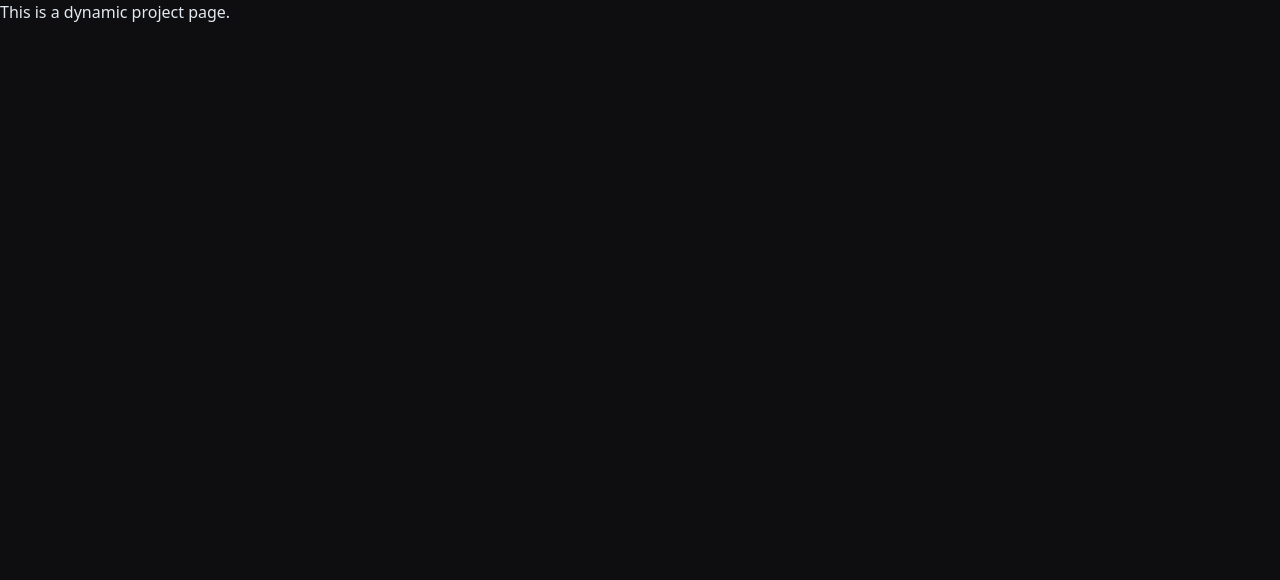
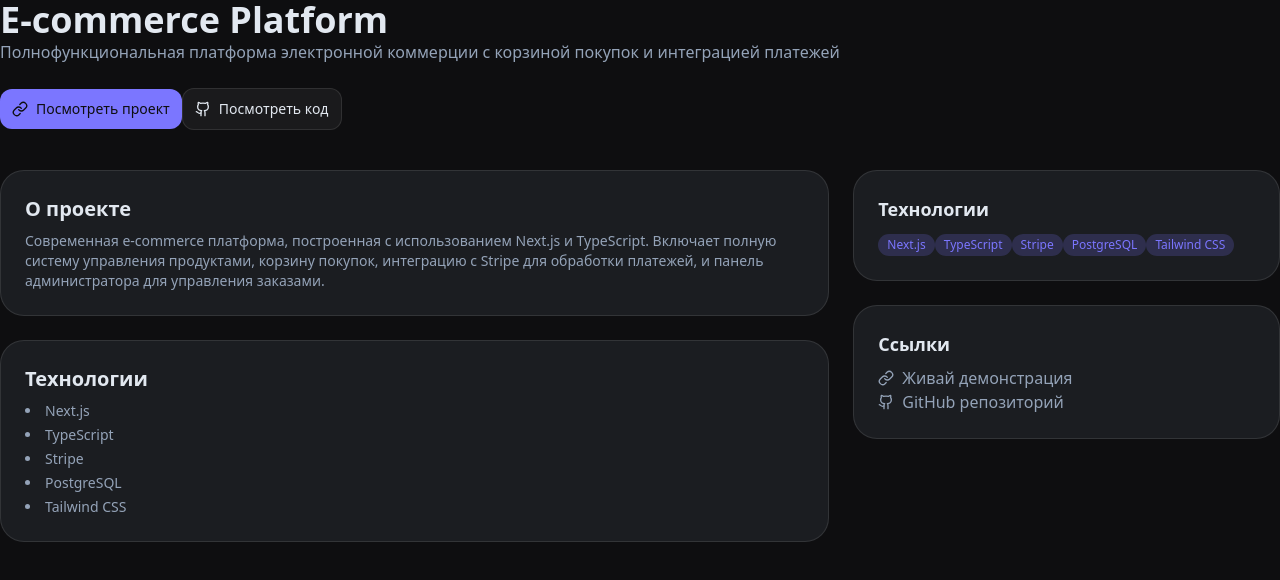
Before and after one commit to code-hamster-09/homyak-portfolio, a Next.js app: page /projects/1 in a window 1280 px wide. Shown: the top 580 px of the page. Built offline with nearby package versions, Linux system fonts and the light colour scheme.

Commit message:
added project page for each project

```diff
--- a/src/app/projects/[id]/page.tsx
+++ b/src/app/projects/[id]/page.tsx
@@ -1,11 +1,95 @@
-import React from 'react'
+import { Badge } from "@/components/ui/badge";
+import { Button } from "@/components/ui/button";
+import { Github, LinkIcon } from "lucide-react";
+import Link from "next/link";
+
+const p = {
+  id: 1,
+  title: "E-commerce Platform",
+  shortDescription:
+    "Полнофункциональная платформа электронной коммерции с корзиной покупок и интеграцией платежей",
+  fullDescription:
+    "Современная e-commerce платформа, построенная с использованием Next.js и TypeScript. Включает полную систему управления продуктами, корзину покупок, интеграцию с Stripe для обработки платежей, и панель администратора для управления заказами.",
+  technologies: [
+    "Next.js",
+    "TypeScript",
+    "Stripe",
+    "PostgreSQL",
+    "Tailwind CSS",
+  ],
+  image: "/modern-ecommerce-dashboard.png",
+  featured: true,
+  linkGithub: "https://github.com",
+  linkDemo: "https://example.com",
+};
 
 const Page = () => {
   return (
-    <div>
-      This is a dynamic project page.
+    <div className="">
+      <h1 className="font-bold text-text-primary text-4xl">{p.title}</h1>
+      <p className="text-text-secondary">{p.shortDescription}</p>
+      <Button className="mt-6 px-6 py-5 rounded-xl text-sm">
+        <LinkIcon /> Посмотреть проект
+      </Button>
+      <Button variant={"ghost"} className="mt-6 px-6 py-5 rounded-xl text-sm">
+        <Github /> Посмотреть код
+      </Button>
+      <div className="grid grid-cols-1 md:grid-cols-3 space-y-6 md:space-x-6 mt-10">
+        <div className="col-span-2 space-y-6">
+          <div className="p-6 border border-white/10 rounded-3xl bg-text-secondary/10 transition-transform duration-200 flex flex-col">
+            <h2 className="font-bold text-text-primary text-xl mb-2">
+              О проекте
+            </h2>
+            <p className="text-text-secondary text-sm">{p.fullDescription}</p>
+          </div>
+          <div className="p-6 border border-white/10 rounded-3xl bg-text-secondary/10 transition-transform duration-200 flex flex-col">
+            <h2 className="font-bold text-text-primary text-xl mb-2">
+              Технологии
+            </h2>
+            <ul className="list-disc list-inside text-text-secondary text-sm space-y-1">
+              {p.technologies.map((tech) => (
+                <li key={tech}>{tech}</li>
+              ))}
+            </ul>
+          </div>
+        </div>
+        <div className="col-span-1 space-y-6">
+          <div className="p-6 border border-white/10 rounded-3xl bg-text-secondary/10 transition-transform duration-200 flex flex-col">
+            <h3 className="font-bold text-text-primary text-lg mb-2">Технологии</h3>
+            <div className="">
+              {p.technologies.map((tech) => (
+                <Badge
+                  key={tech}
+                  className="bg-accent-purple/20 text-accent-purple"
+                >
+                  {tech}
+                </Badge>
+              ))}
+            </div>
+          </div>
+          <div className="p-6 border border-white/10 rounded-3xl bg-text-secondary/10 transition-transform duration-200 flex flex-col ">
+            <h3 className="font-bold text-text-primary text-lg mb-2">Ссылки</h3>
+            <div className="gap-2 text-text-secondary">
+              <Link
+                className="flex gap-2 text-center items-center hover:text-accent-purple transition-all"
+                href={p.linkDemo}
+              >
+                <LinkIcon className="w-4" />
+                Живай демонстрация
+              </Link>
+              <Link
+                className="flex gap-2 text-center items-center hover:text-accent-purple transition-all"
+                href={p.linkGithub}
+              >
+                <Github className="w-4" />
+                GitHub репозиторий
+              </Link>
+            </div>
+          </div>
+        </div>
+      </div>
     </div>
-  )
-}
+  );
+};
 
-export default Page
+export default Page;
--- a/src/app/projects/page.tsx
+++ b/src/app/projects/page.tsx
@@ -7,6 +7,7 @@ import { Card } from "@/components/ui/card";
 import { Input } from "@/components/ui/input";
 import { Search } from "lucide-react";
 import Image from "next/image";
+import Link from "next/link";
 import { useState } from "react";
 
 export type Project = {
@@ -138,10 +139,8 @@ const Page = () => {
           </div>
           <div className="grid grid-cols-1 md:grid-cols-2 lg:grid-cols-3 gap-6 mt-10">
             {filteredProjects.map((project) => (
-              <Card
-                key={project.id}
-                className="p-6 border border-white/10 rounded-3xl bg-text-secondary/10 transition-transform duration-200 flex flex-col gap-6 relative"
-              >
+              <Link key={project.id} href={"projects/" + project.id}>
+                <Card className="p-6 border border-white/10 rounded-3xl bg-text-secondary/10 transition-transform duration-200 flex flex-col gap-6 relative">
                   {project.featured && (
                     <Badge className="bg-accent-purple absolute top-6 right-6">
                       Featured
@@ -180,6 +179,7 @@ const Page = () => {
                     </div>
                   </div>
                 </Card>
+              </Link>
             ))}
           </div>
         </section>
--- a/src/components/ui/button.tsx
+++ b/src/components/ui/button.tsx
@@ -17,7 +17,7 @@ const buttonVariants = cva(
         secondary:
           "bg-secondary text-secondary-foreground hover:bg-secondary/80",
         ghost:
-          "hover:bg-accent hover:text-accent-foreground dark:hover:bg-accent/50",
+          "hover:bg-accent hover:text-accent-foreground bg-white/5 border border-white/10",
         link: "text-primary underline-offset-4 hover:underline",
       },
       size: {
```
Lines whose indentation alone changed are shown as unchanged.
